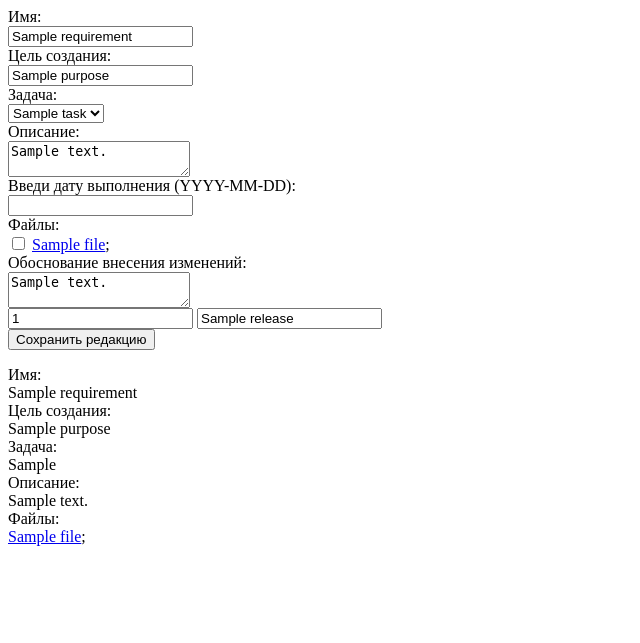
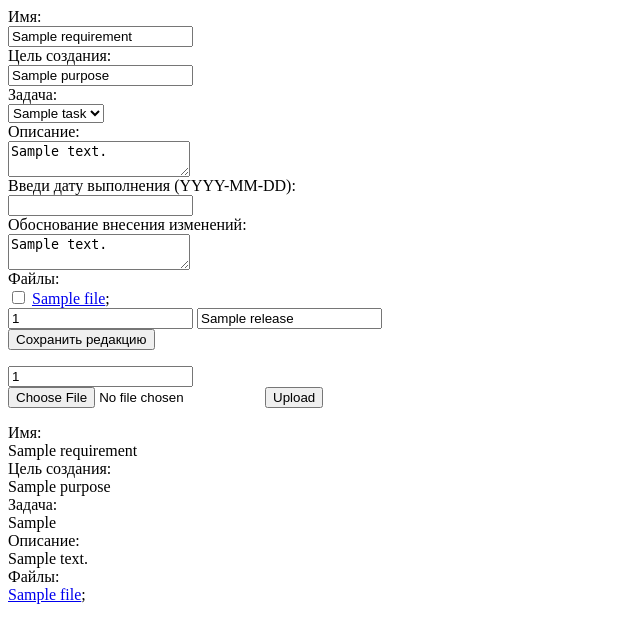
Before and after one commit to lixiaoyue/anychart_tree, a Django app: template tree/templates/requirement.html in a window 1280 px wide. Shown: the top 643 px of the page, without its empty margins (0-640 px from the left). Run offline with Django 3.2, Linux system fonts and the light colour scheme; the template is opened without the code that fills it: most values are stand-ins (such as "Sample title", 1, 10 or a date in 2020).

Commit message:
added function "add files" in requirement

```diff
--- a/tree/media/css/style.css
+++ b/tree/media/css/style.css
@@ -18,7 +18,7 @@ ul {margin-bottom: 1.5em;}
 ul h4 {	margin-bottom: 0.35em;}
 .box {overflow: hidden;	margin-bottom: 1em;}
 .date {	background: #6E6E6E;padding: 5px 6px 5px 6px;margin: 0 6px 0 0;	color: #FFFFFF;	font-size: 0.8em;border-radius: 2px;}
-.table div.hidden{display: none}
+.table div.hidden, div.hidden{display: none}
 #wrapper {
     position: relative;
     width: 100%;
--- a/tree/templates/requirement.html
+++ b/tree/templates/requirement.html
@@ -1,4 +1,5 @@
-
+<html>
+<body>
 <div class='table edit'>
     <form method="post" action="/saveRequirementEdition/">{% csrf_token %}
         <div>
@@ -35,6 +36,12 @@
                 <input type="text" id = 'req_time_'{{ req.id }} name = 'req_deadline'/>
             </div>
         </div>
+        <div id='reason_of_redaction'>
+            <div><label for='reason_of_redaction_req_{{ req.id }}'>Обоснование внесения изменений:</label></div>
+            <div id='descr_redaction'>
+                <textarea id="reason_of_redaction_req_{{ req.id }}" class="small_text" name='edit_description'>{{req.edit_description}}</textarea>
+            </div>
+        </div>
         <div id='redaction'>
             <div id='files'>Файлы:</div>
             <div id='files_redaction'>
@@ -42,12 +49,6 @@
                     <div id="new_line"></div><input type="checkbox" name='req_files' id="file_{{ i.id }}" value="file_{{ i.id }}">
                     <a target="_blank" href='/media/{{ i.file }}' > {{ i.name }}</a>;
                 {% endfor %}
-            </div>
-        </div>
-        <div id='reason_of_redaction'>
-            <div><label for='reason_of_redaction_req_{{ req.id }}'>Обоснование внесения изменений:</label></div>
-            <div id='descr_redaction'>
-                <textarea id="reason_of_redaction_req_{{ req.id }}" class="small_text" name='edit_description'>{{req.edit_description}}</textarea>
             </div>
         </div>
         <div>
@@ -61,7 +62,14 @@
         </div>
     </form>
 </div>
-
+<form target="upload_frame" enctype="multipart/form-data" action="/addingFiles/" method="post">{% csrf_token %}
+    <div class='hidden'>
+        <input type="text" name='req_id' id='req_id' value="{{ req.id }}">
+    </div>
+        <input id="added_file" type="file" class="file" name="added_file" >
+        <input type="submit" class="submit" value="Upload">
+        <iframe id="upload_frame" name="upload_frame" style="display: none"></iframe>
+    </form>
 <div class='table read'>
     <div>
         <div>Имя:</div>
@@ -96,3 +104,5 @@
         </div>
     </div>
 </div>
+</body>
+</html>
--- a/tree/tree/urls.py
+++ b/tree/tree/urls.py
@@ -13,6 +13,7 @@ urlpatterns = patterns('',
     url(r'^getRequirementDescription/$', getRequirementDescription),
     url(r'^getNodeDescription/$', getNodeDescription),
     url(r'^saveNodeEdition/$', saveNodeEdition),
+    url(r'^addingFiles/$', addingFiles),
     url(r'^saveRequirementEdition/$', saveRequirementEdition),
     url(r'^accounts/', include('registration.backends.default.urls')),
     url('^accounts/profile/$', home_page),
```
Also changed, not shown: tree/app/views.py (+13 -0 lines).
